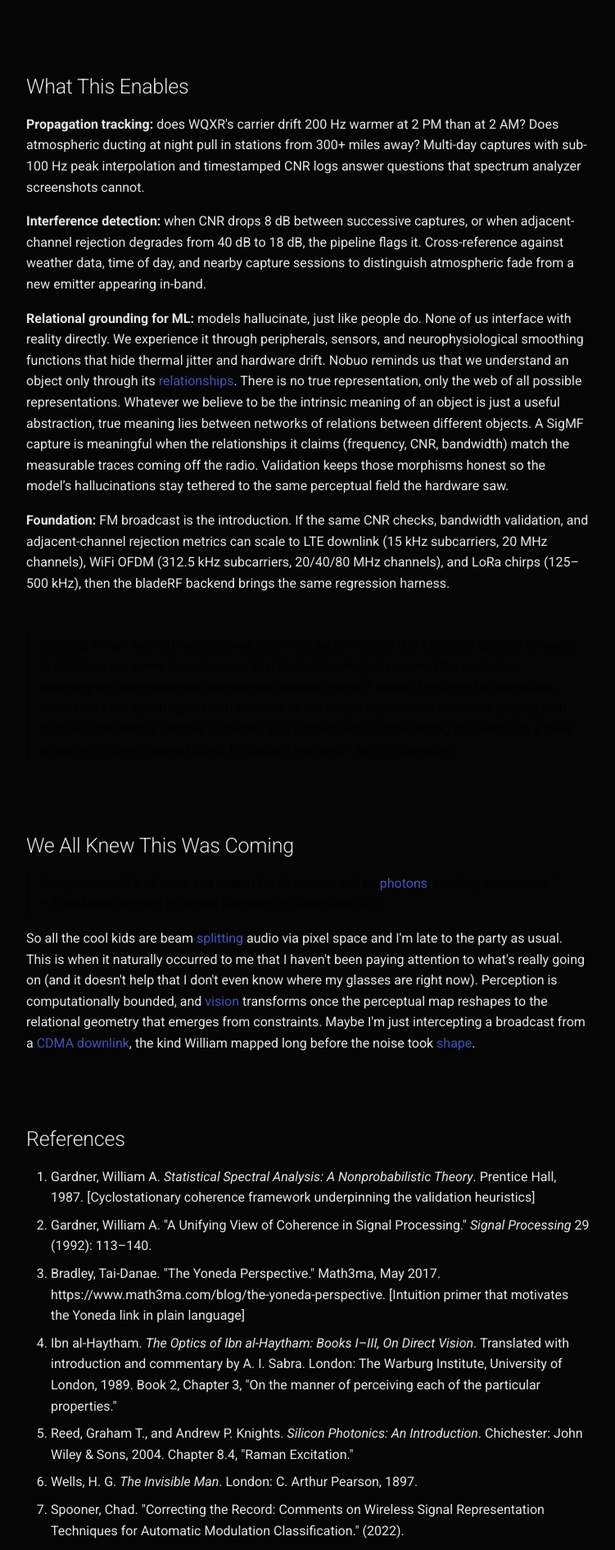
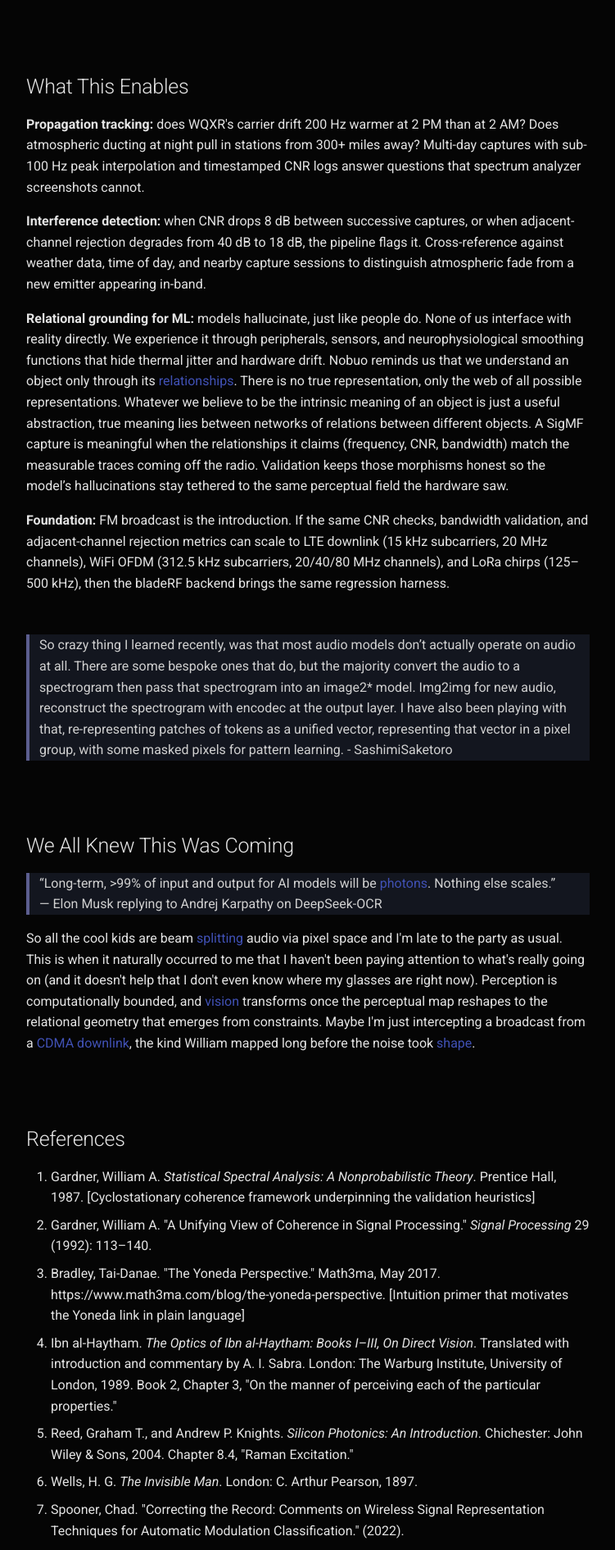
Before and after one commit to gfcKHz/gfcKHz.github.io, an MkDocs documentation site: the page built from docs/posts/fm-validation.md, in a window 1280 px wide. Shown: the part 4028-5919 px from the top of the page at 82% size, without its empty margins (264-1015 px from the left). Built offline with MkDocs 1.6.1 and Material for MkDocs 9.7.7, drawn with Linux system fonts in a browser that asks for light colours; some web fonts are replaced.

Commit message:
Fix contrast

```diff
--- a/docs/styles/custom.css
+++ b/docs/styles/custom.css
@@ -200,6 +200,12 @@ body,
   margin-top: 3rem;
 }
 
+.md-typeset blockquote {
+  background-color: rgba(100, 120, 180, 0.15) !important;
+  border-left: 4px solid rgba(165, 166, 255, 0.5) !important;
+  color: #d0d0d0 !important;
+}
+
 @media screen and (min-width: 60rem) {
   .md-content {
     max-width: 840px;
```
